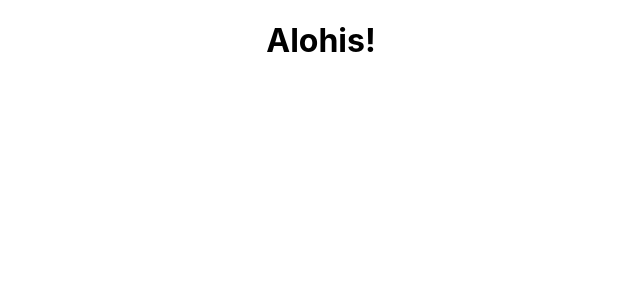
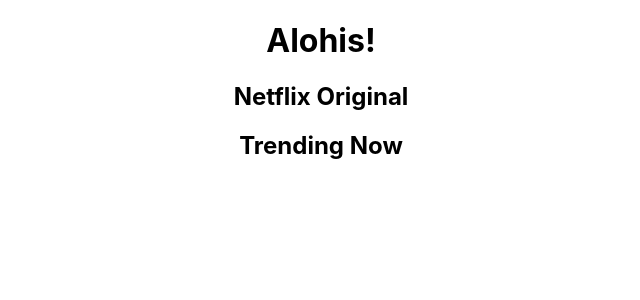
Before and after one commit to MaurooRen/netflix-clone-react, a React (Create React App) app: page / in a window 1280 px wide. Shown: the top 300 px of the page, without its empty margins (319-959 px from the left). Built offline with nearby package versions, Linux system fonts and the light colour scheme.

Commit message:
setting our custom axios call

```diff
--- a/src/App.js
+++ b/src/App.js
@@ -1,10 +1,15 @@
 import React from 'react';
+import Row from './components/Row';
+import requests from './consts/requests'
 import './App.css';
 
 function App() {
   return (
     <div className="App">
       <h1>Alohis!</h1>
+      <Row title="Netflix Original" fetchUrl={requests.fetchNetflixOriginals} />
+      <Row title="Trending Now" fetchUrl={requests.fetchTrending} />
+
     </div>
   );
 }
--- /dev/null
+++ b/src/components/Row.js
@@ -0,0 +1,25 @@
+import React, { useState, useEffect } from 'react'
+import axios from '../consts/axios'
+
+const Row = ({ title, fetchUrl }) => {
+
+    const [movies, setMovies] = useState([])
+
+
+    useEffect(() => {
+        //We want this code to run once the Row component is loaded
+        //Make a request to TMDM API
+    }, [])
+
+    return (
+        <div>
+            <h2>{ title }</h2>
+
+            {
+                // movies.map()
+            }
+        </div>
+    )
+}
+
+export default Row
```
Also changed, not shown: src/consts/axios.js (renamed from src/axios.js), src/consts/requests.js (renamed from src/requests.js).
